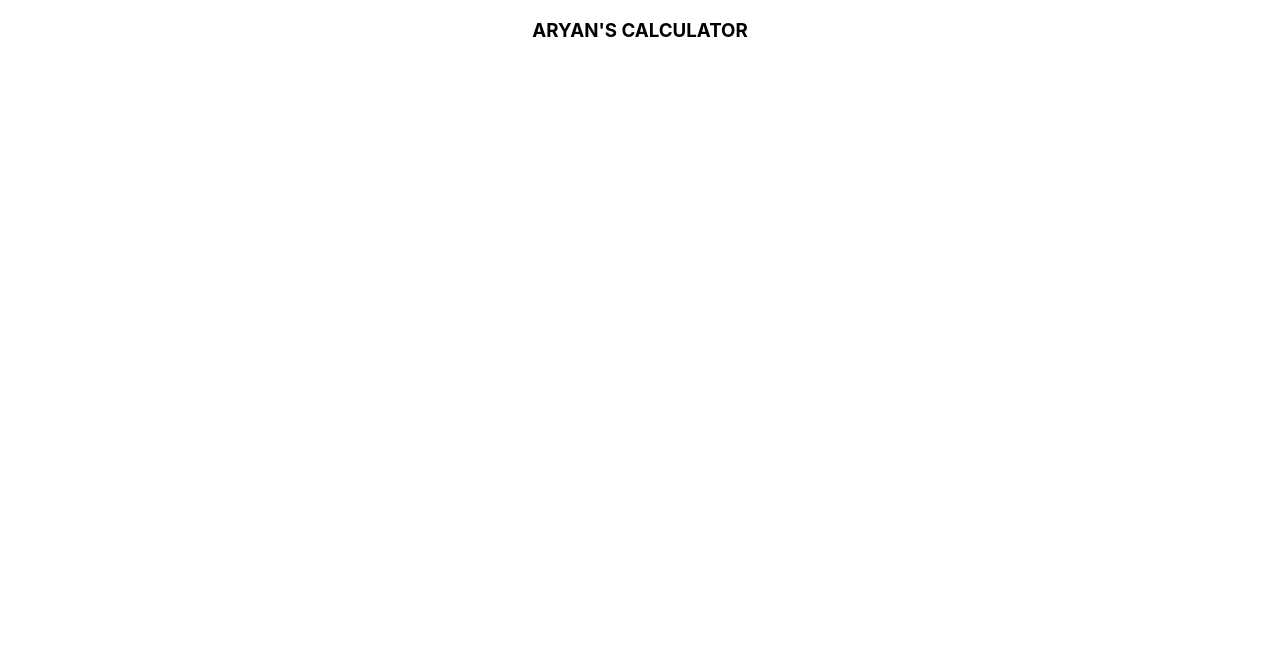
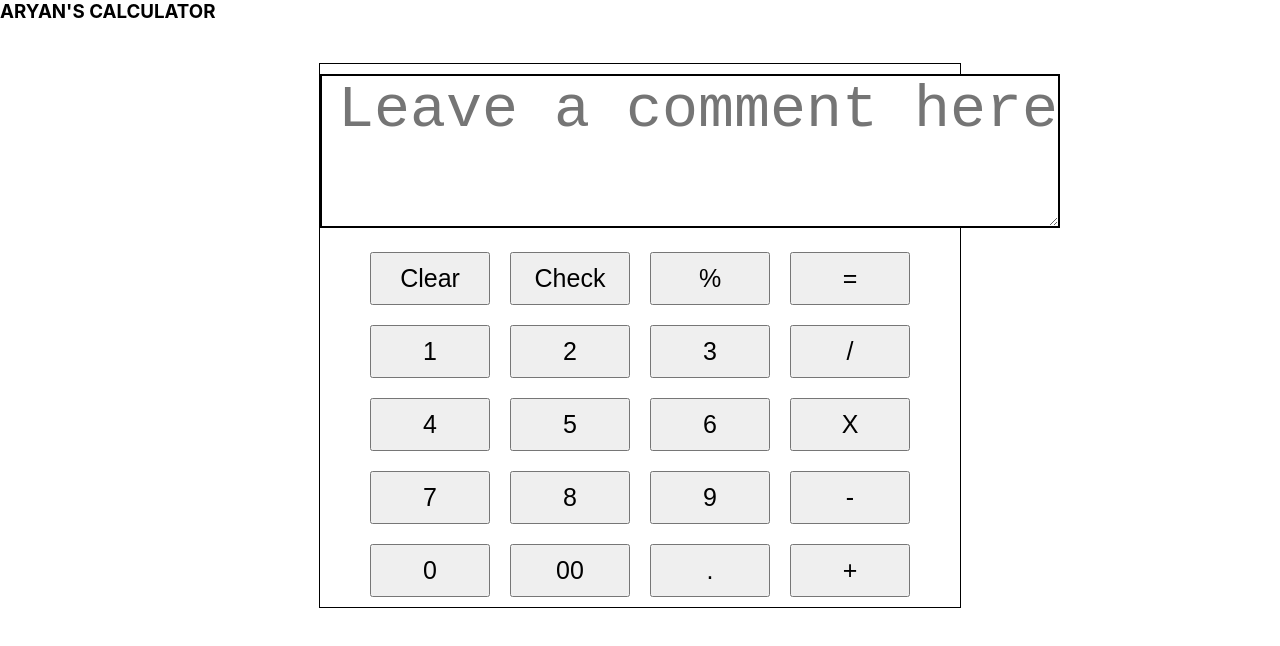
Before and after one commit to aryanver2001/CodSoft_Task3-Calculator, a React (Create React App) app: page / in a window 1280 px wide. Shown: the top 646 px of the page. Built offline with nearby package versions, Linux system fonts and the light colour scheme; the HTML template or start-up script is replaced by a standard one.

Commit message:
modified

```diff
--- a/src/App.css
+++ b/src/App.css
@@ -1,38 +1,33 @@
-.App {
-  text-align: center;
+* {
+  padding: 0;
+  margin: 0;
 }
 
-.App-logo {
-  height: 40vmin;
-  pointer-events: none;
-}
-
-@media (prefers-reduced-motion: no-preference) {
-  .App-logo {
-    animation: App-logo-spin infinite 20s linear;
-  }
-}
-
-.App-header {
-  background-color: #282c34;
-  min-height: 100vh;
+.outer-box {
+  width: 50%;
+  border: 1px solid black;
+  margin: 40px auto;
   display: flex;
   flex-direction: column;
   align-items: center;
-  justify-content: center;
-  font-size: calc(10px + 2vmin);
-  color: white;
 }
 
-.App-link {
-  color: #61dafb;
+.textarea{
+  width: 100%;
 }
 
-@keyframes App-logo-spin {
-  from {
-    transform: rotate(0deg);
-  }
-  to {
-    transform: rotate(360deg);
-  }
+.io-textarea {
+  margin: 10px auto;
+  border: 2px solid black;
+  text-align: right;
+  min-height: 150px !important;
+  font-size: 60px;
 }
+
+.btns {
+  margin: 10px;
+  font-size: 25px;
+  padding: 10px;
+  width: 120px;
+  text-align: center;
+}
--- a/src/App.js
+++ b/src/App.js
@@ -1,12 +1,12 @@
-import logo from './logo.svg';
 import './App.css';
 import Navbar from './Components/Navbar';
+import Calculator from './Components/Calculator';
 
 function App() {
   return (
     <div className="App">
-      <Navbar/>
-
+      <Navbar />
+      <Calculator />
     </div>
   );
 }
--- /dev/null
+++ b/src/Components/Calculator.js
@@ -0,0 +1,54 @@
+import React from 'react'
+
+export default function Calculator() {
+    return (
+        <>
+            <div className="container outer-box">
+
+                <div className="form-floating textarea">
+                    <textarea className="form-control io-textarea" placeholder="Leave a comment here" id="floatingTextarea"></textarea>
+                </div>
+
+                <div className="btn-grp">
+
+                    <div className='btn-r1'>
+                        <button type="button" className="btn btn-outline-success btns">Clear</button>
+                        <button type="button" className="btn btn-outline-success btns">Check</button>
+                        <button type="button" className="btn btn-outline-success btns">%</button>
+                        <button type="button" className="btn btn-outline-success btns">=</button>
+                    </div>
+
+                    <div className="btns-r2">
+                        <button type="button" className="btn btn-outline-success btns">1</button>
+                        <button type="button" className="btn btn-outline-success btns">2</button>
+                        <button type="button" className="btn btn-outline-success btns">3</button>
+                        <button type="button" className="btn btn-outline-success btns">/</button>
+                    </div>
+
+                    <div className="btns-r3">
+                        <button type="button" className="btn btn-outline-success btns">4</button>
+                        <button type="button" className="btn btn-outline-success btns">5</button>
+                        <button type="button" className="btn btn-outline-success btns">6</button>
+                        <button type="button" className="btn btn-outline-success btns">X</button>
+                    </div>
+
+                    <div className="btns-r4">
+                        <button type="button" className="btn btn-outline-success btns">7</button>
+                        <button type="button" className="btn btn-outline-success btns">8</button>
+                        <button type="button" className="btn btn-outline-success btns">9</button>
+                        <button type="button" className="btn btn-outline-success btns">-</button>
+                    </div>
+
+                    <div className="btns-r5">
+                        <button type="button" className="btn btn-outline-success btns">0</button>
+                        <button type="button" className="btn btn-outline-success btns">00</button>
+                        <button type="button" className="btn btn-outline-success btns">.</button>
+                        <button type="button" className="btn btn-outline-success btns">+</button>
+                    </div>
+
+                </div>
+            </div>
+
+        </>
+    )
+}
--- a/src/Components/Navbar.js
+++ b/src/Components/Navbar.js
@@ -3,7 +3,7 @@ import React from 'react'
 export default function Navbar() {
     return (
         <div>
-            <nav className="navbar bg-body-tertiary fixed-top">
+            <nav className="navbar bg-body-tertiary">
                 <div className="container-fluid">
                     <h3>ARYAN'S CALCULATOR</h3>
                 </div>
```
